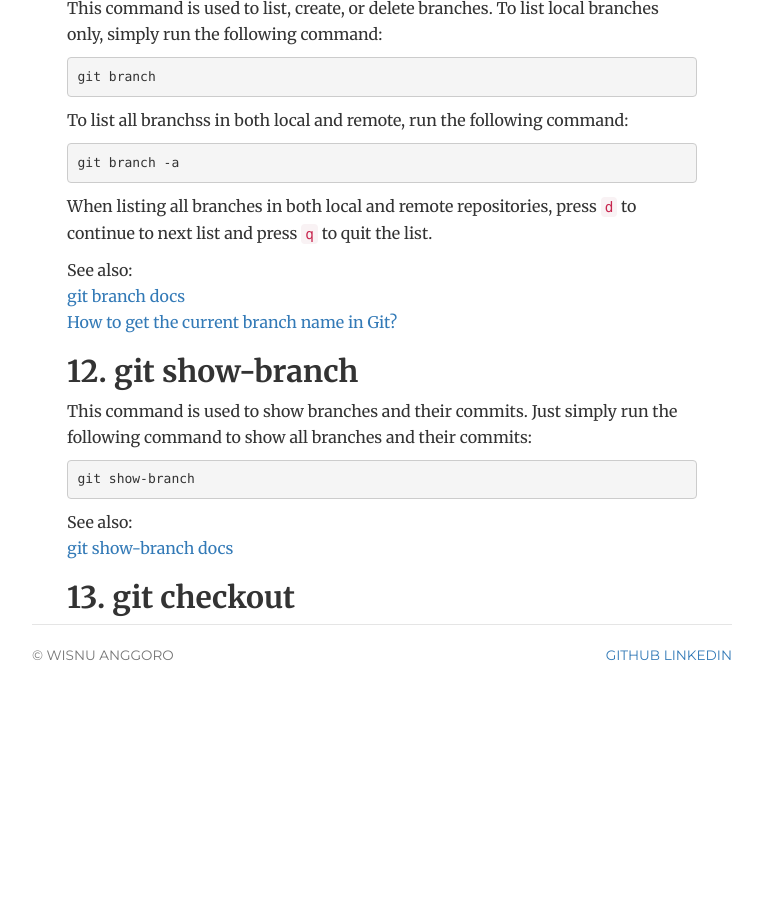
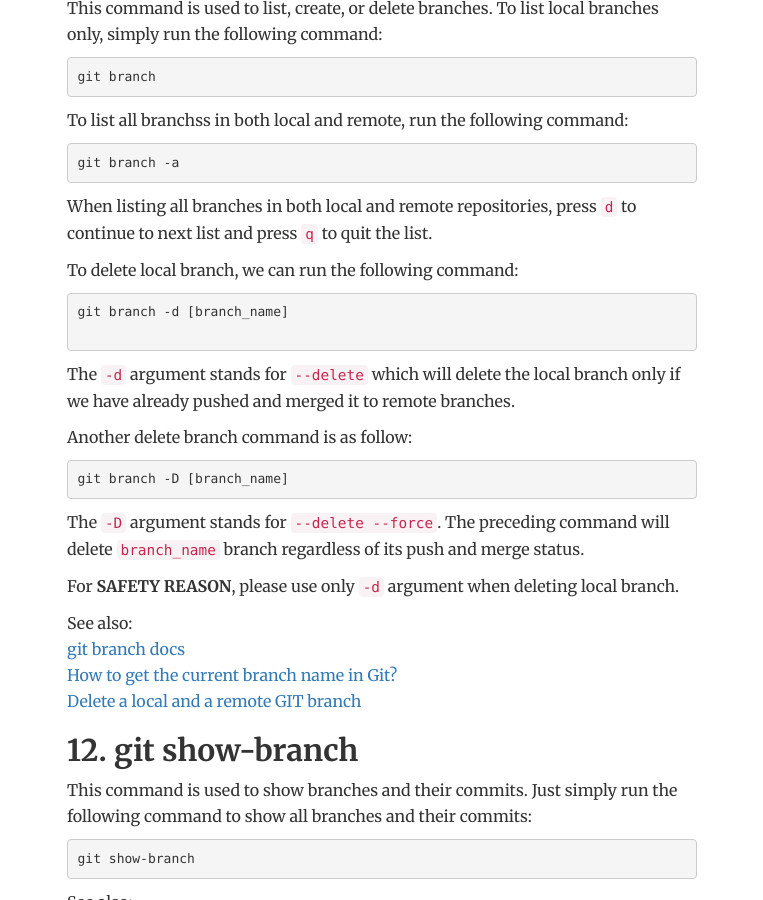
Before and after one commit to WisnuAnggoro/wisnuanggoro.github.io, a Jekyll site: the page built from _posts/2019-01-30-essential-git-commands.md, in a window 1280 px wide and 900 px high, scrolled down 1987 px. Shown: the whole window, without its empty margins (258-1021 px from the left). Built offline with Jekyll 4.4.1, drawn with Linux system fonts in a browser that asks for light colours; before the commit the page ends 2704 px from its top, so only the background shows below that.

Commit message:
Add delete git command in post

````diff
--- a/_posts/2019-01-30-essential-git-commands.md
+++ b/_posts/2019-01-30-essential-git-commands.md
@@ -97,9 +97,29 @@
 
 When listing all branches in both local and remote repositories, press `d` to continue to next list and press `q` to quit the list.
 
+To delete local branch, we can run the following command:
+
+```bash
+git branch -d [branch_name]
+
+```
+
+The `-d` argument stands for `--delete` which will delete the local branch only if we have already pushed and merged it to remote branches.
+
+Another delete branch command is as follow:
+
+```bash
+git branch -D [branch_name]
+```
+
+The `-D` argument stands for `--delete --force`. The preceding command will delete `branch_name` branch regardless of its push and merge status.
+
+For **SAFETY REASON**, please use only `-d` argument when deleting local branch.
+
 See also:<br />
 [git branch docs](https://git-scm.com/docs/git-branch)<br />
-[How to get the current branch name in Git?](https://stackoverflow.com/a/6245587)
+[How to get the current branch name in Git?](https://stackoverflow.com/a/6245587)<br />
+[Delete a local and a remote GIT branch](https://koukia.ca/delete-a-local-and-a-remote-git-branch-61df0b10d323)
 
 ## 12. git show-branch
 
````
